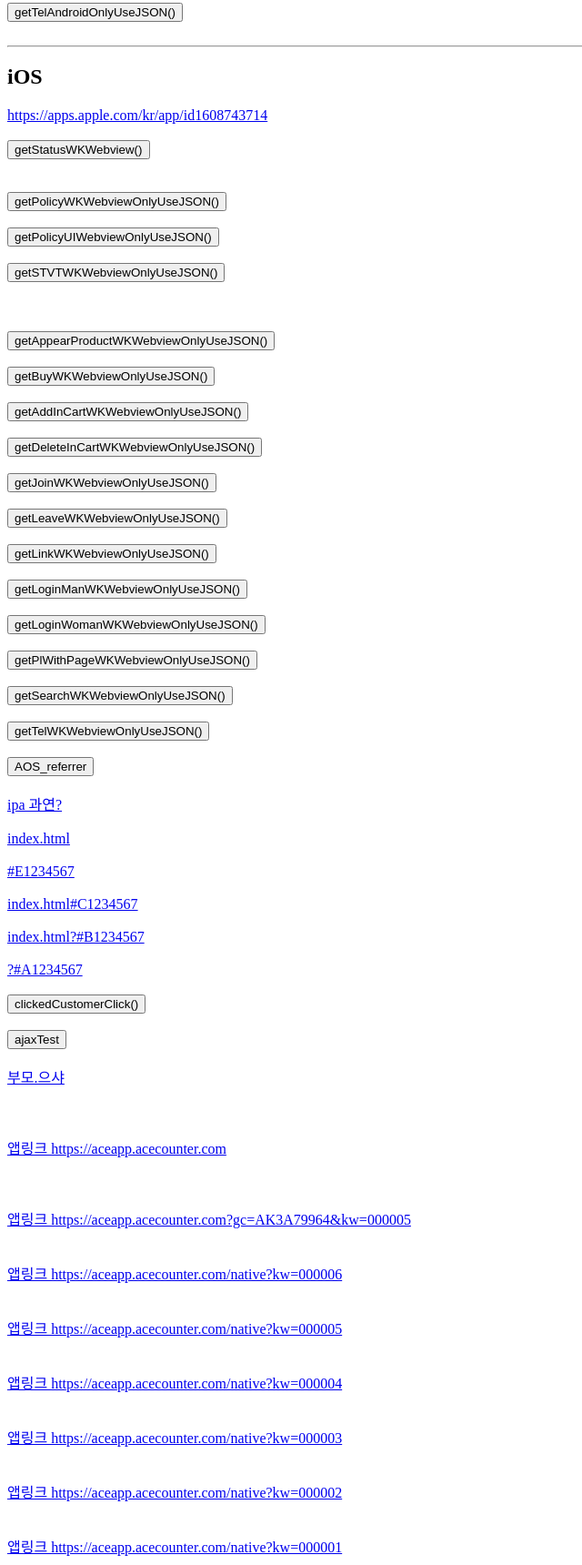
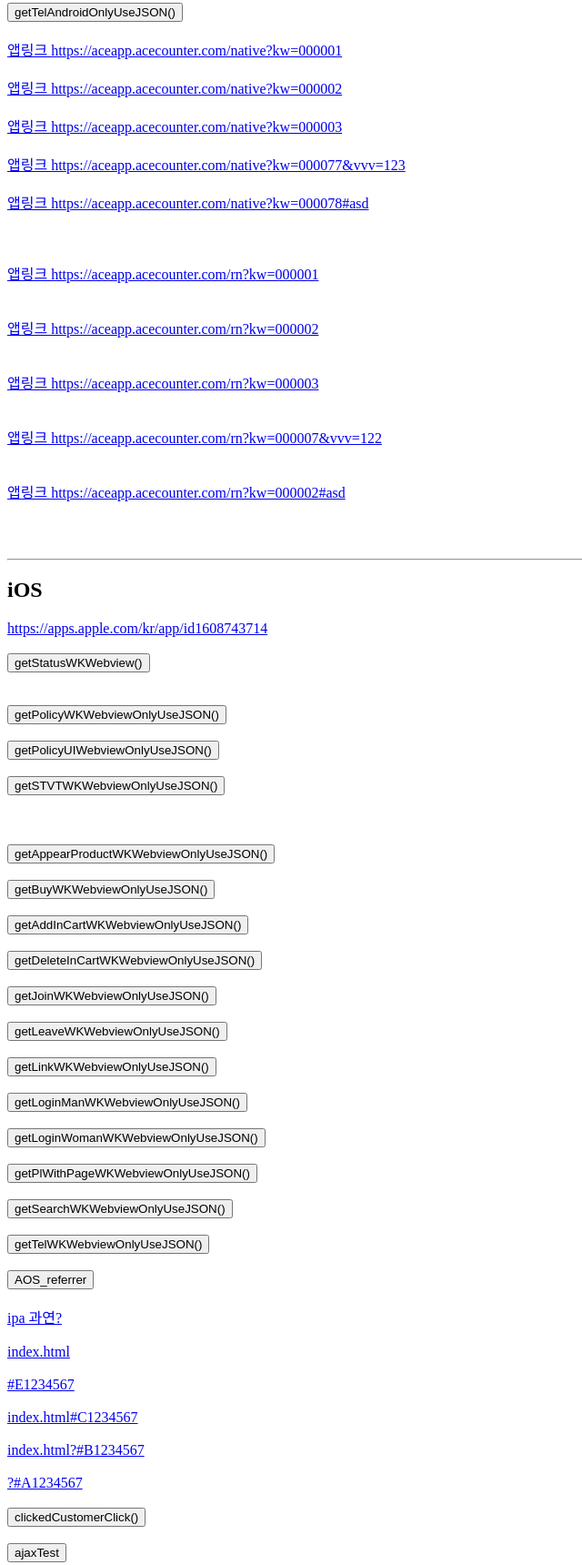
Before and after one commit to jinsangYoo/getherServer, a website: page index.html in a window 1280 px wide. Shown: the part 1819-3539 px from the top of the page at 91% size, without its empty margins (0-640 px from the left). Drawn offline with nearby package versions, Linux system fonts and the light colour scheme.

Commit message:
유니버셜/앱 링크 AOS 분리

```diff
--- a/index.html
+++ b/index.html
@@ -296,6 +296,17 @@
     <button onclick="getSearchAndroidOnlyUseJSON();">getSearchAndroidOnlyUseJSON()</button><br><br>
     <button onclick="getTelAndroidOnlyUseJSON();">getTelAndroidOnlyUseJSON()</button><br><br>
 
+    <a href="https://aceapp.acecounter.com/native?kw=000001">앱링크 https://aceapp.acecounter.com/native?kw=000001</a><br /><br />
+    <a href="https://aceapp.acecounter.com/native?kw=000002">앱링크 https://aceapp.acecounter.com/native?kw=000002</a><br /><br />
+    <a href="https://aceapp.acecounter.com/native?kw=000003">앱링크 https://aceapp.acecounter.com/native?kw=000003</a><br /><br />
+    <a href="https://aceapp.acecounter.com/native?kw=000077&vvv=123">앱링크 https://aceapp.acecounter.com/native?kw=000077&vvv=123</a><br /><br />
+    <a href="https://aceapp.acecounter.com/native?kw=000078#asd">앱링크 https://aceapp.acecounter.com/native?kw=000078#asd</a><br /><br /><br /><br />
+    <a href="https://aceapp.acecounter.com/rn?kw=000001">앱링크 https://aceapp.acecounter.com/rn?kw=000001</a><br /><br /><br />
+    <a href="https://aceapp.acecounter.com/rn?kw=000002">앱링크 https://aceapp.acecounter.com/rn?kw=000002</a><br /><br /><br />
+    <a href="https://aceapp.acecounter.com/rn?kw=000003">앱링크 https://aceapp.acecounter.com/rn?kw=000003</a><br /><br /><br />
+    <a href="https://aceapp.acecounter.com/rn?kw=000007&vvv=122">앱링크 https://aceapp.acecounter.com/rn?kw=000007&vvv=122</a><br /><br /><br />
+    <a href="https://aceapp.acecounter.com/rn?kw=000002#asd">앱링크 https://aceapp.acecounter.com/rn?kw=000002#asd</a><br /><br /><br /><br />
+
     <hr>
     <h2>iOS</h2>
     <a href="https://apps.apple.com/kr/app/id1608743714">https://apps.apple.com/kr/app/id1608743714</a><br /><br />
@@ -334,13 +345,9 @@
     <button onclick="ajaxTest();">ajaxTest</button><br><br>
     <a onclick="parentCall();" href="#">부모.으샤</a><br><br><br><br>
     <a href="https://aceapp.acecounter.com">앱링크 https://aceapp.acecounter.com</a><br /><br /><br /><br />
-    <a href="https://aceapp.acecounter.com?gc=AK3A79964&kw=000005">앱링크 https://aceapp.acecounter.com?gc=AK3A79964&kw=000005</a><br /><br /><br />
-    <a href="https://aceapp.acecounter.com/native?kw=000006">앱링크 https://aceapp.acecounter.com/native?kw=000006</a><br /><br /><br />
-    <a href="https://aceapp.acecounter.com/native?kw=000005">앱링크 https://aceapp.acecounter.com/native?kw=000005</a><br /><br /><br />
-    <a href="https://aceapp.acecounter.com/native?kw=000004">앱링크 https://aceapp.acecounter.com/native?kw=000004</a><br /><br /><br />
-    <a href="https://aceapp.acecounter.com/native?kw=000003">앱링크 https://aceapp.acecounter.com/native?kw=000003</a><br /><br /><br />
-    <a href="https://aceapp.acecounter.com/native?kw=000002">앱링크 https://aceapp.acecounter.com/native?kw=000002</a><br /><br /><br />
-    <a href="https://aceapp.acecounter.com/native?kw=000001">앱링크 https://aceapp.acecounter.com/native?kw=000001</a><br /><br /><br />
+    <a href="https://aceapp.acecounter.com/native?kw=000001">앱링크 https://aceapp.acecounter.com/native?kw=000001</a><br /><br />
+    <a href="https://aceapp.acecounter.com/native?kw=000002">앱링크 https://aceapp.acecounter.com/native?kw=000002</a><br /><br />
+    <a href="https://aceapp.acecounter.com/native?kw=000007">앱링크 https://aceapp.acecounter.com/native?kw=000007</a><br /><br /><br /><br />
     <a href="https://aceapp.acecounter.com/rn?kw=000006">앱링크 https://aceapp.acecounter.com/rn?kw=000006</a><br /><br /><br />
     <a href="https://aceapp.acecounter.com/rn?kw=000005">앱링크 https://aceapp.acecounter.com/rn?kw=000005</a><br /><br /><br />
     <a href="https://aceapp.acecounter.com/rn?kw=000004">앱링크 https://aceapp.acecounter.com/rn?kw=000004</a><br /><br /><br />
```
